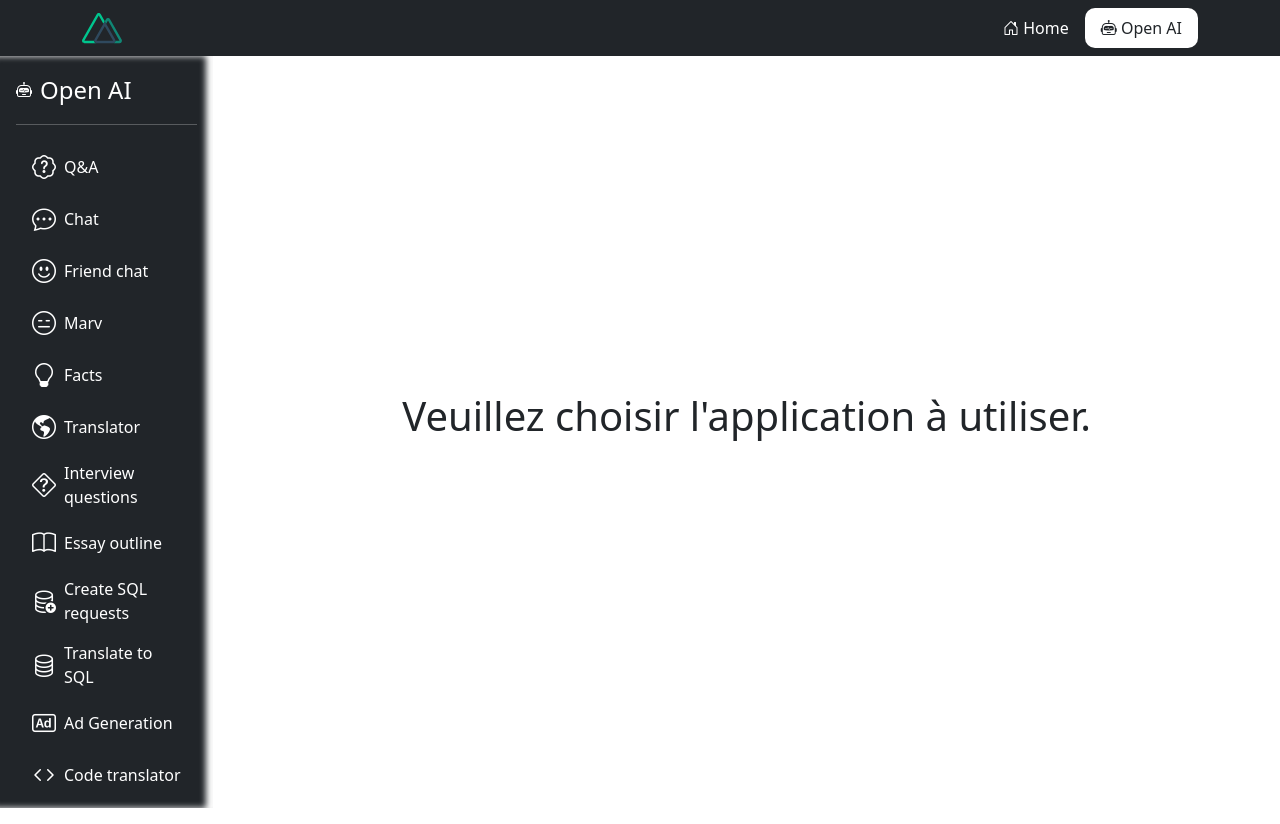
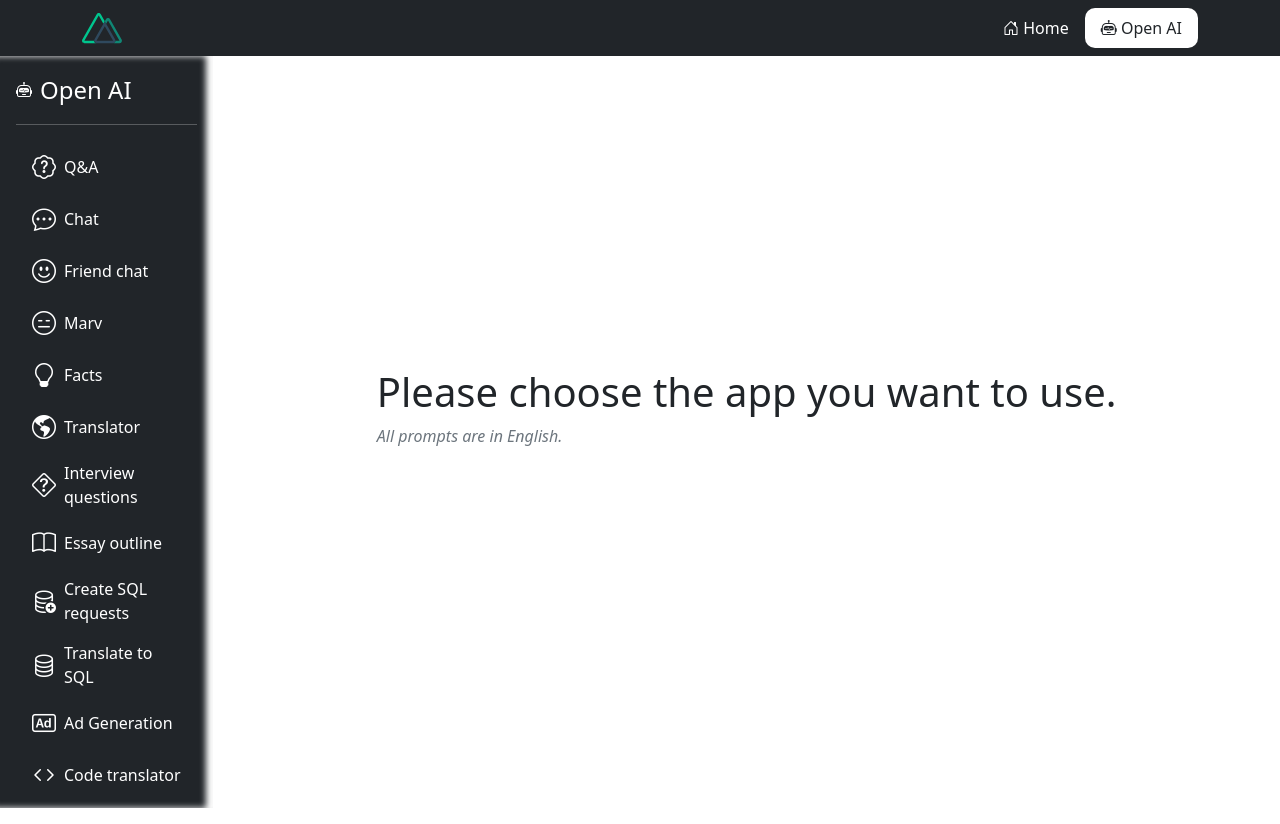
Before and after one commit to Faez-B/openAI-integration, a Nuxt app: page /openAI in a window 1280 px wide. Built offline with nearby package versions, Linux system fonts and the light colour scheme.

Commit message:
Update design

```diff
--- a/components/OpenAIForm.vue
+++ b/components/OpenAIForm.vue
@@ -32,7 +32,7 @@
 </script>
 
 <template>
-    <h1 class="text-center">
+    <h1>
         Enter text
     </h1>
 
--- a/components/OpenAISideBar.vue
+++ b/components/OpenAISideBar.vue
@@ -3,7 +3,7 @@
 </script>
 
 <template>
-    <div class="d-flex flex-column flex-shrink-0 p-3 text-bg-dark sidebar mb-3 md-mb-0">
+    <div class="d-flex flex-column flex-shrink-0 p-3 text-bg-dark sidebar mb-3 mb-md-0">
 
         <div class="d-flex align-items-center mb-3 mb-md-0 me-md-auto text-white text-decoration-none">
             <i class="bi bi-robot pe-none me-2"></i>
--- a/pages/openAI/index.vue
+++ b/pages/openAI/index.vue
@@ -3,13 +3,21 @@
 </script>
 
 <template>
-    <h1>
-        Veuillez choisir l'application à utiliser.
-    </h1>
+    <div class="index-container">
+        <div>
+            <h1>
+                Please choose the app you want to use.
+            </h1>
+
+            <p class="d-block text-secondary fst-italic">
+                All prompts are in English.
+            </p>
+        </div>
+    </div>
 </template>
 
 <style scoped>
-    h1 {
+    .index-container {
         height: 90vh;
         display: flex;
         justify-content: center;
```
